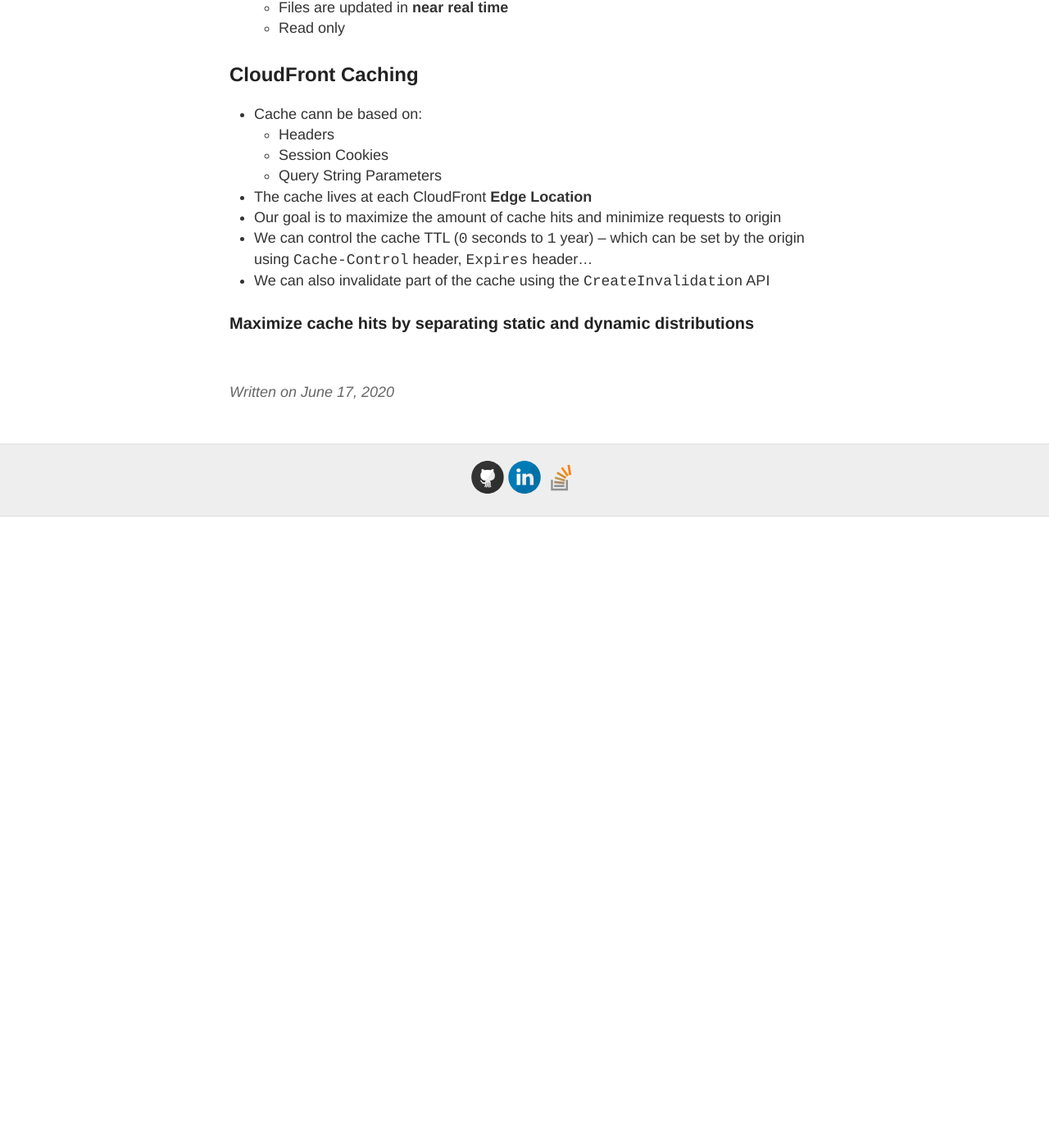
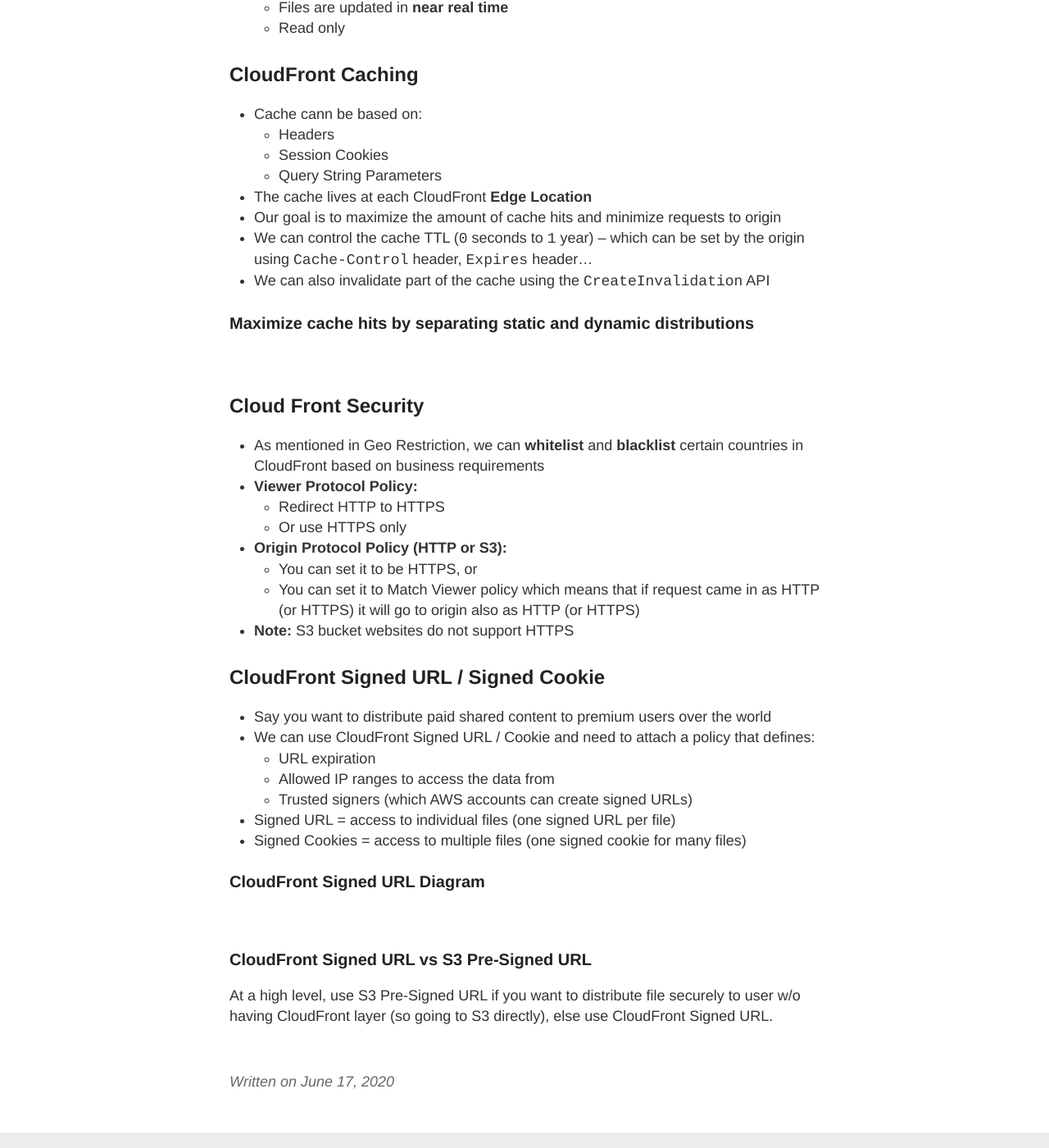
Before and after one commit to gutucristian/gutucristian.github.io, a Jekyll site: the page built from _posts/2020-06-17-Amazon-Web-Services-(AWS).md, in a window 1280 px wide and 1400 px high, scrolled down 78185 px. Shown: the whole window at 82% size. Built offline with Jekyll 4.4.1, drawn with Linux system fonts in a browser that asks for light colours; our own code applies the rules of GitHub Pages for plain Markdown files; before the commit the page ends 78815 px from its top, so only the background shows below that.

Commit message:
Update 2020-06-17-Amazon-Web-Services-(AWS).md

```diff
--- a/_posts/2020-06-17-Amazon-Web-Services-(AWS).md
+++ b/_posts/2020-06-17-Amazon-Web-Services-(AWS).md
@@ -1997,3 +1997,34 @@
 ### Maximize cache hits by separating **static** and **dynamic** distributions
 
 ![]()
+
+## Cloud Front Security
+
+- As mentioned in Geo Restriction, we can **whitelist** and **blacklist** certain countries in CloudFront based on business requirements
+- **Viewer Protocol Policy:**
+  - Redirect HTTP to HTTPS
+  - Or use HTTPS only
+- **Origin Protocol Policy (HTTP or S3):**
+  - You can set it to be HTTPS, or
+  - You can set it to Match Viewer policy which means that if request came in as HTTP (or HTTPS) it will go to origin also as HTTP (or HTTPS)
+- **Note:** S3 bucket websites do not support HTTPS
+
+## CloudFront Signed URL / Signed Cookie
+
+- Say you want to distribute paid shared content to premium users over the world
+- We can use CloudFront Signed URL / Cookie and need to attach a policy that defines:
+  - URL expiration
+  - Allowed IP ranges to access the data from
+  - Trusted signers (which AWS accounts can create signed URLs)
+- Signed URL = access to individual files (one signed URL per file)
+- Signed Cookies = access to multiple files (one signed cookie for many files)
+
+### CloudFront Signed URL Diagram
+
+![]()
+
+### CloudFront Signed URL vs S3 Pre-Signed URL
+
+At a high level, use S3 Pre-Signed URL if you want to distribute file securely to user w/o having CloudFront layer (so going to S3 directly), else use CloudFront Signed URL.
+
+![]()
```
